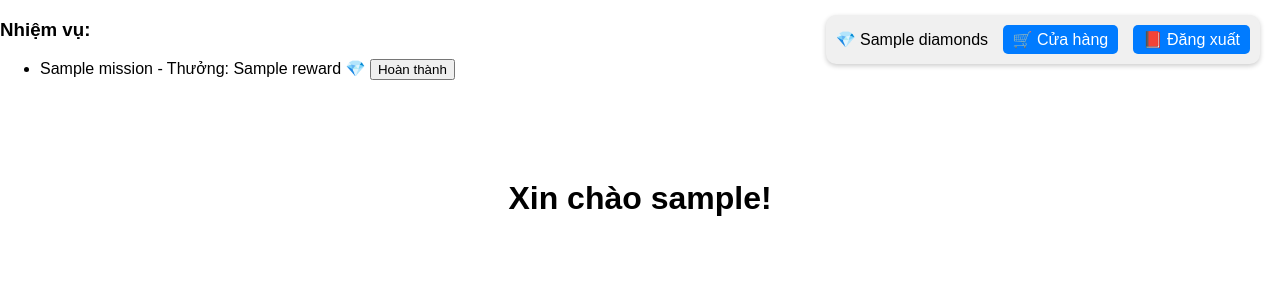
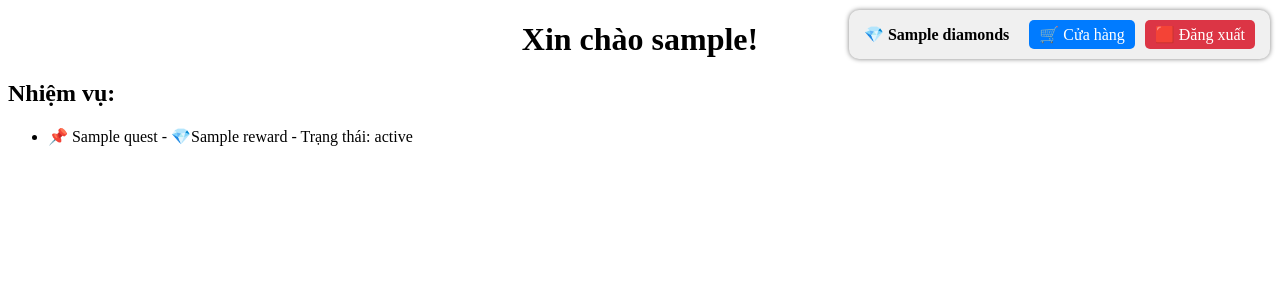
Before and after one commit to phamthienan123/my-web-game-new12345, a Flask app: template templates/dashboard.html in a window 1280 px wide. Shown: the top 300 px of the page. Run offline with Flask 3, Linux system fonts and the light colour scheme; the template is opened without the code that fills it: most values are stand-ins (such as "Sample title", 1, 10 or a date in 2020).

Commit message:
Update dashboard.html

```diff
--- a/templates/dashboard.html
+++ b/templates/dashboard.html
@@ -1,56 +1,75 @@
 <!DOCTYPE html>
 <html>
 <head>
+    <meta charset="UTF-8">
     <title>Trang chính</title>
     <style>
-        body {
-            font-family: Arial, sans-serif;
-            margin: 0;
-            padding: 0;
+        .top-bar {
+            position: fixed;
+            top: 10px;
+            right: 10px;
+            background: #f0f0f0;
+            padding: 10px 15px;
+            border-radius: 10px;
+            box-shadow: 0 0 5px gray;
+            display: flex;
+            align-items: center;
+            gap: 10px;
         }
-        .top-bar {
-            position: absolute;
-            top: 15px;
-            right: 20px;
-            background-color: #f0f0f0;
-            padding: 10px;
-            border-radius: 10px;
-            box-shadow: 0 2px 5px rgba(0,0,0,0.2);
+        .diamond {
+            font-weight: bold;
+            margin-right: 10px;
         }
-        .top-bar span, .top-bar a {
-            display: inline-block;
-            margin-left: 10px;
-        }
-        .top-bar a {
+        .btn {
+            padding: 5px 10px;
+            background: #007bff;
+            color: white;
             text-decoration: none;
-            padding: 5px 10px;
-            background-color: #007bff;
-            color: white;
             border-radius: 5px;
         }
+        .btn.logout {
+            background: #dc3545;
+        }
     </style>
- <h3>Nhiệm vụ:</h3>
-<ul>
-    {% for mission in missions %}
-        <li>
-            {{ mission.title }} - Thưởng: {{ mission.reward }} 💎
-            {% if mission.completed %}
-                ✅ Đã hoàn thành
-            {% else %}
-                <form method="post" action="/complete_mission/{{ loop.index0 }}" style="display:inline;">
-                    <button type="submit">Hoàn thành</button>
-                </form>
-            {% endif %}
-        </li>
-    {% endfor %}
-</ul>
 </head>
 <body>
     <div class="top-bar">
-        💎 {{ diamonds }}
-        <a href="/shop">🛒 Cửa hàng</a>
-        <a href="/logout">📕 Đăng xuất</a>
+        <span class="diamond">💎 {{ diamonds }}</span>
+        <a href="/shop" class="btn">🛒 Cửa hàng</a>
+        <a href="/logout" class="btn logout">🟥 Đăng xuất</a>
     </div>
-    <h1 style="margin-top: 100px; text-align:center;">Xin chào {{ username }}!</h1>
+
+    <h1 style="text-align:center;">Xin chào {{ username }}!</h1>
+
+    <h2>Nhiệm vụ:</h2>
+    <ul>
+        {% if quests.daily_login %}
+            <li>
+                ✅ Nhiệm vụ mỗi ngày: Đăng nhập hôm nay
+                {% if not quests.daily_login.completed %}
+                    - <a href="/claim/daily">Nhận thưởng</a>
+                {% else %}
+                    - Đã nhận hôm nay
+                {% endif %}
+            </li>
+        {% endif %}
+
+        {% if quests.custom %}
+            {% for qid, quest in quests.custom.items() %}
+                <li>
+                    📌 {{ quest.title }} - 💎{{ quest.reward }} - Trạng thái:
+                    {% if quest.status == 'pending' %}
+                        Đang chờ duyệt
+                    {% elif quest.status == 'approved' %}
+                        Đã nhận thưởng
+                    {% else %}
+                        {{ quest.status }}
+                    {% endif %}
+                </li>
+            {% endfor %}
+        {% else %}
+            <li>Không có nhiệm vụ nào.</li>
+        {% endif %}
+    </ul>
 </body>
 </html>
```
